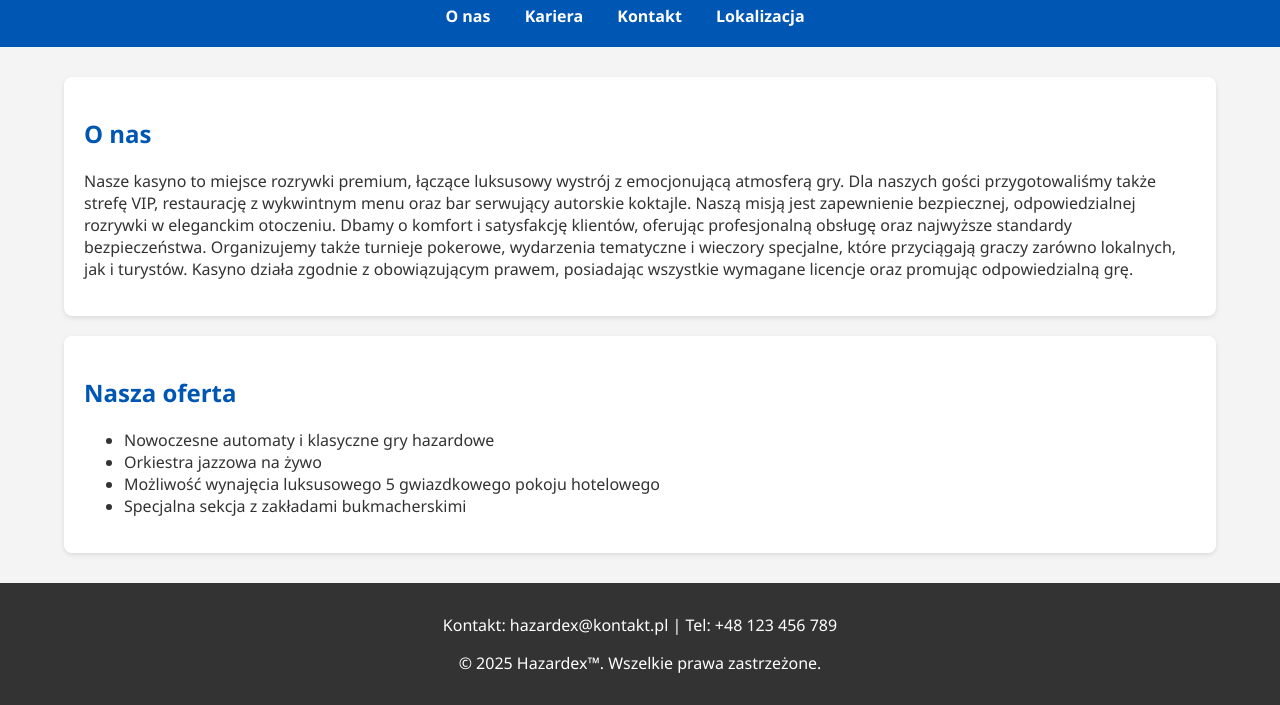
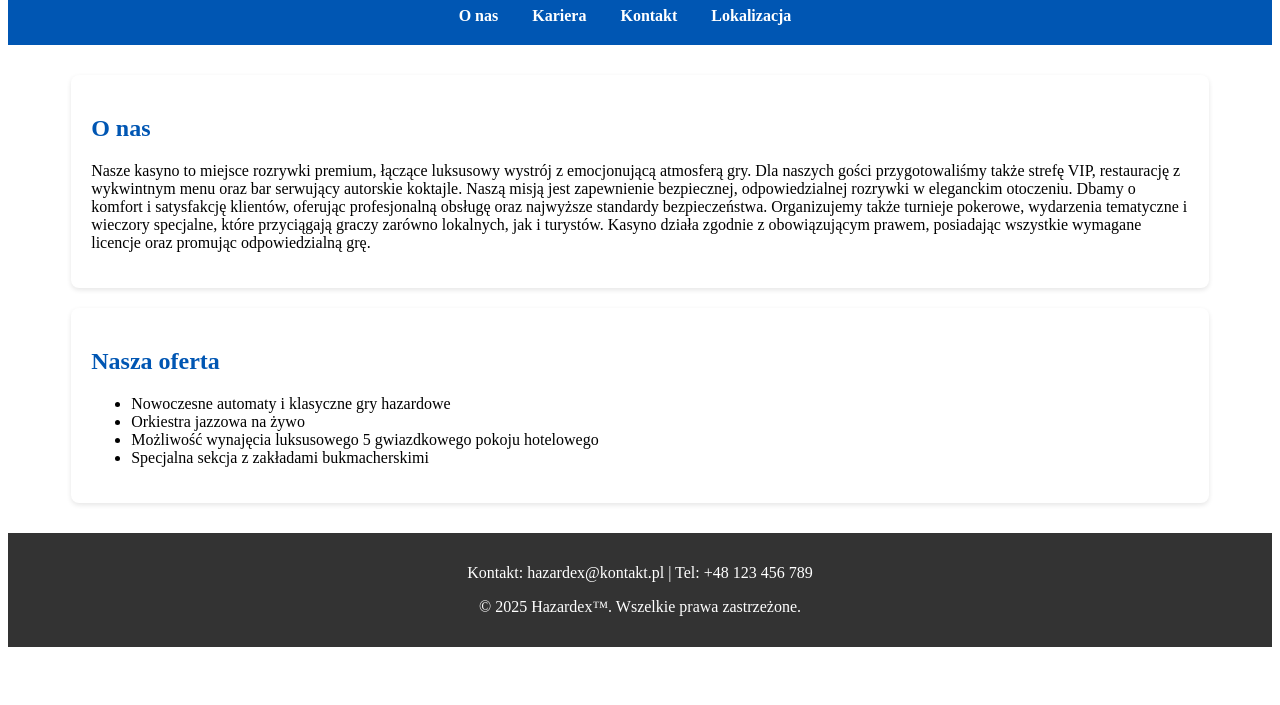
Before and after one commit to Hazardex2025/Hazardex.pl, a plain HTML site: page hazardexpl.html in a window 1280 px wide. Shown: the part 101-806 px from the top of the page. Drawn offline with Linux system fonts and the light colour scheme.

Commit message:
Update hazardexpl.html

```diff
--- a/hazardexpl.html
+++ b/hazardexpl.html
@@ -5,7 +5,7 @@
     <meta name="viewport" content="width=device-width, initial-scale=1.0">
     <title>Hazardex™</title>
     <style>
-        body {
+        head {
             margin: 0;
             font-family: 'Segoe UI', Tahoma, Geneva, Verdana, sans-serif;
             background-color: #f4f4f4;
```
